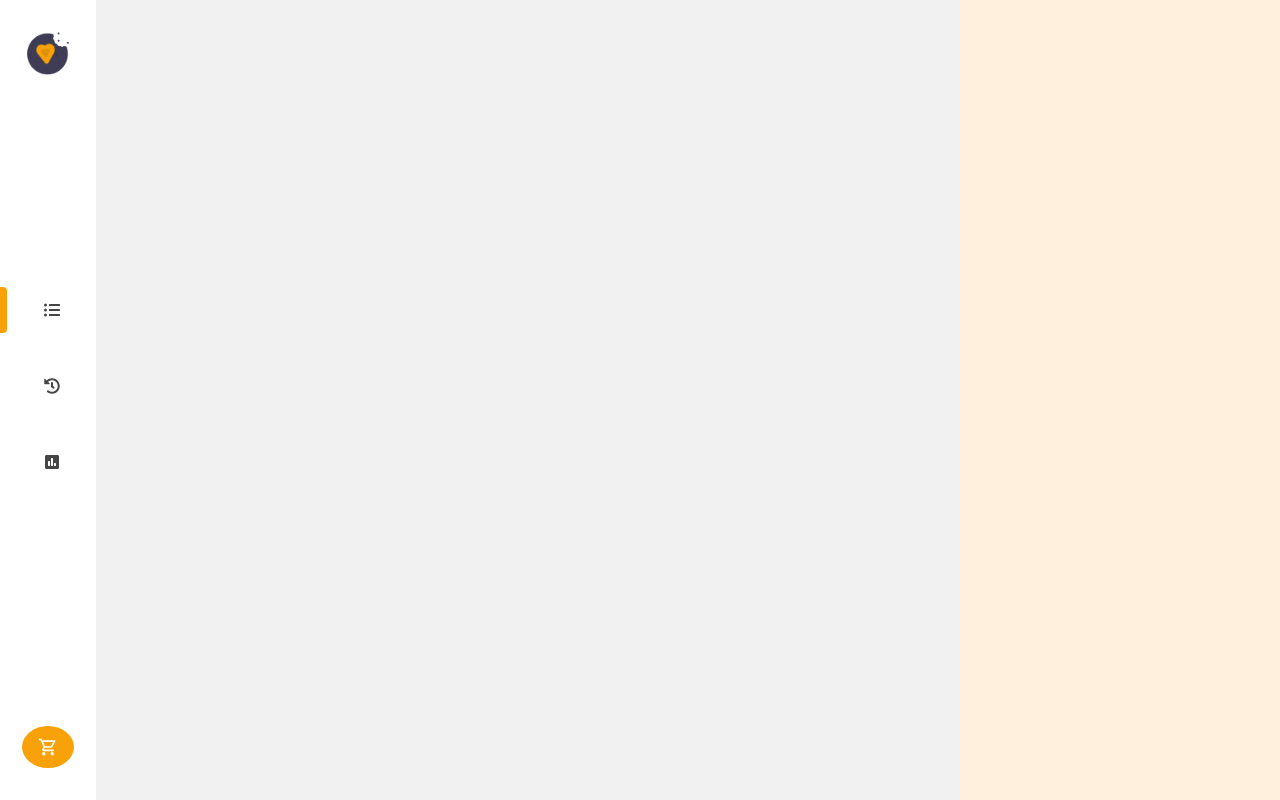
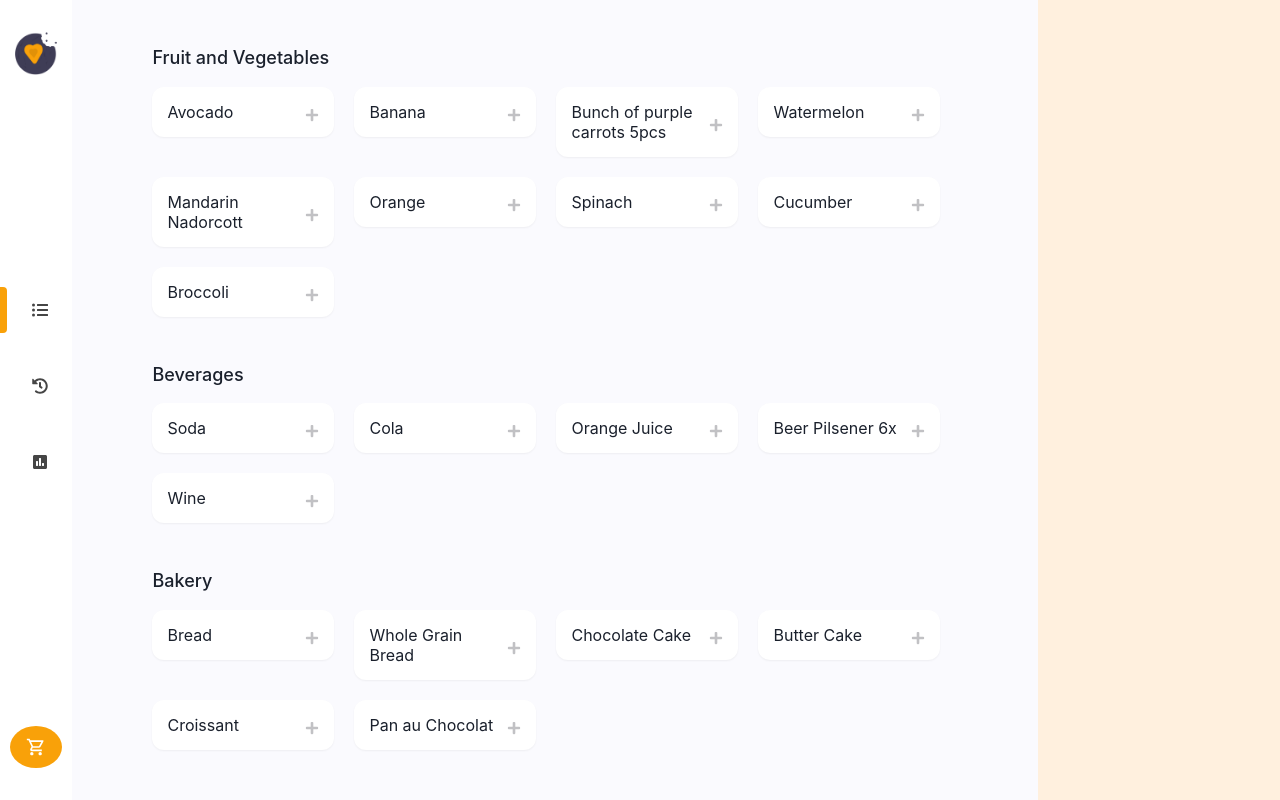
Before and after one commit to joao-pedrozo/shoppingify-client, a Next.js app: page / in a window 1280 px wide. Built offline with nearby package versions, Linux system fonts and the light colour scheme.

Commit message:
feat:ProductCategory and ProductItem component creation

```diff
--- a/src/components/MainScreen/index.tsx
+++ b/src/components/MainScreen/index.tsx
@@ -1,10 +1,31 @@
-import { Flex } from '@chakra-ui/react';
+import { Box, Flex } from '@chakra-ui/react';
 import { SideBar } from '@/components/SideBar';
 import { SideDrawer } from '@/components/SideDrawer';
+import { ProductCategory } from '@/components/ProductCategory';
 
-export const MainScreen = () => (
-  <Flex bg="#f1f1f1" w="full" justifyContent="space-between">
-    <SideBar />
-    <SideDrawer />
-  </Flex>
-);
+export const MainScreen = () => {
+  const listOfCategoriesWithItems = [{
+    title: 'Fruit and Vegetables',
+    items: ['Avocado ', 'Banana', 'Bunch of purple carrots 5pcs', 'Watermelon', 'Mandarin Nadorcott', 'Orange', 'Spinach', 'Cucumber', 'Broccoli']
+  }, {
+    title: 'Beverages',
+    items: ['Soda ', 'Cola', 'Orange Juice', 'Beer Pilsener 6x', 'Wine']
+  },
+  {
+    title: 'Bakery',
+    items: ['Bread', 'Whole Grain Bread', 'Chocolate Cake', 'Butter Cake', 'Croissant', 'Pan au Chocolat']
+  }
+  ];
+
+  return (
+    <Flex bg="#fafafe" w="full" justifyContent="space-between" >
+      <SideBar />
+      <Box w='100%'>
+        <ProductCategory {...listOfCategoriesWithItems[0]}></ProductCategory>
+        <ProductCategory {...listOfCategoriesWithItems[1]}></ProductCategory>
+        <ProductCategory {...listOfCategoriesWithItems[2]}></ProductCategory>
+      </Box>
+      <SideDrawer />
+    </Flex>
+  )
+};
--- /dev/null
+++ b/src/components/ProductCategory/index.tsx
@@ -0,0 +1,34 @@
+import { Box, Heading, UnorderedList } from '@chakra-ui/react';
+import { ProductItem } from '@/components/ProductItem';
+
+type CategoryWithItems = {
+    title: string,
+    items: string[],
+}
+
+export const ProductCategory = (productCategory: CategoryWithItems) => {
+    const { title, items } = productCategory;
+    return (
+        <Box ml='80px' mr='89px'>
+            <Heading
+                as='h3'
+                noOfLines={1}
+                fontSize='18px'
+                fontWeight='500'
+                mt='47px'
+                mb='18px'
+            > {title} </Heading>
+
+            <UnorderedList
+                listStyleType="none"
+                display="flex"
+                flexWrap='wrap'
+                alignItems='flex-start'
+                gap={5}
+                m='0'
+            >
+                <ProductItem items={items} />
+            </UnorderedList>
+        </Box >
+    )
+};
--- /dev/null
+++ b/src/components/ProductItem/index.tsx
@@ -0,0 +1,37 @@
+import { Fragment } from 'react';
+import { ListIcon, ListItem, Text } from '@chakra-ui/react';
+import { FaPlus } from 'react-icons/fa';
+
+
+type ProductItemProps = {
+    items: Array<string>;
+}
+
+export const ProductItem = ({ items }: ProductItemProps) => {
+    return (
+        <Fragment>
+            {items.map((item, index) => (
+                <ListItem
+                    key={index}
+                    display='flex'
+                    alignItems='center'
+                    justifyContent='space-between'
+                    flexGrow='1'
+                    p='15px'
+                    lineHeight='20px'
+                    maxW='182px'
+                    minW='182px'
+                    bg='#fff'
+                    boxShadow='sm'
+                    borderRadius='12px'
+                    fontSize='16px'
+                >
+                    <Text pr='10px'> {item} </Text>
+                    <button>
+                        <ListIcon as={FaPlus} color='#C1C1C4' fontSize="sm" marginEnd='0' />
+                    </button>
+                </ListItem>
+            ))}
+        </Fragment>
+    )
+};
```
